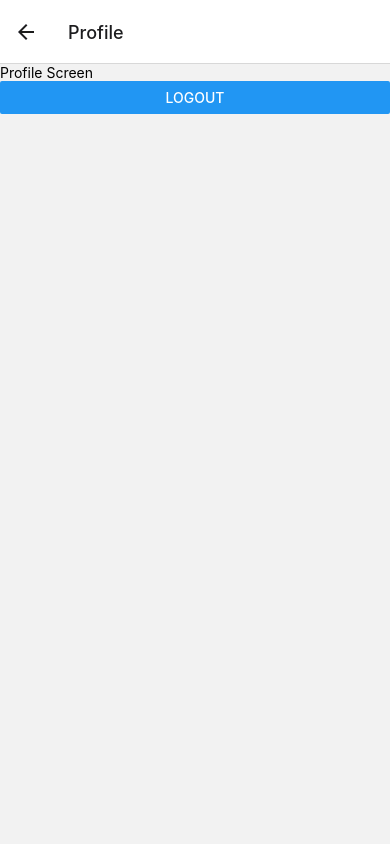
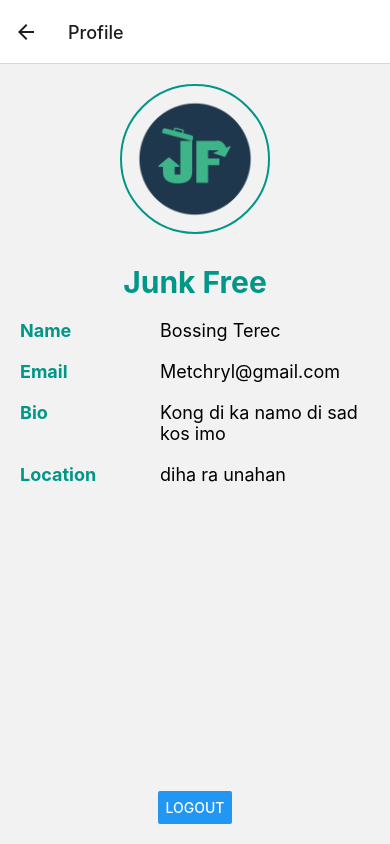
Before and after one commit to ProjJunkFree/JunkFree, a React Native app: screen /Profile in a window 390 px wide. Built offline with nearby package versions, Linux system fonts and the light colour scheme.

Commit message:
Pangan Profile Added

```diff
--- a/components/ProfileScreen.js
+++ b/components/ProfileScreen.js
@@ -1,19 +1,172 @@
-import React from "react";
-import { View, Text, Button } from "react-native";
+import React, { useState } from "react";
+import { View, Text, Button, Image, StyleSheet, TextInput } from "react-native";
 
-function ProfileScreen({ navigation }) {
+const ProfileScreen = ({ navigation }) => {
+  const [isEditing, setIsEditing] = useState(false);
+  const [user, setUser] = useState({
+    name: "Bossing Terec",
+    email: "Metchryl@gmail.com",
+    bio: "Kong di ka namo di sad kos imo",
+    location: "diha ra unahan",
+  });
+
   const handleLogout = () => {
     // Implement logout logic here
     // Navigate back to the Welcome screen or the authentication flow
     navigation.navigate("Welcome");
   };
 
+  const handleEdit = () => {
+    setIsEditing(!isEditing);
+  };
+
+  const handleSave = () => {
+    setIsEditing(false);
+    // Save the edited data
+    // You can update the user object here
+  };
+
   return (
-    <View>
-      <Text>Profile Screen</Text>
-      <Button title="Logout" onPress={handleLogout} />
+    <View style={styles.container}>
+      <View style={styles.imageContainer}>
+        <Image
+          source={require("../assets/images/junkfree_circle.png")}
+          style={styles.profileImage}
+        />
+      </View>
+      <Text style={styles.profileName}>Junk Free</Text>
+
+      <View style={styles.detailsContainer}>
+        <View style={styles.detailItem}>
+          <Text style={styles.detailLabel}>Name</Text>
+          {isEditing ? (
+            <TextInput
+              style={styles.editableText}
+              value={user.name}
+              placeholder="Enter your name"
+              onChangeText={(text) => setUser({ ...user, name: text })}
+              placeholderTextColor="#aaa"
+            />
+          ) : (
+            <Text style={styles.detailValue}>{user.name}</Text>
+          )}
+        </View>
+        <View style={styles.detailItem}>
+          <Text style={styles.detailLabel}>Email</Text>
+          {isEditing ? (
+            <TextInput
+              style={styles.editableText}
+              value={user.email}
+              placeholder="Enter your email"
+              onChangeText={(text) => setUser({ ...user, email: text })}
+              placeholderTextColor="#aaa"
+            />
+          ) : (
+            <Text style={styles.detailValue}>{user.email}</Text>
+          )}
+        </View>
+        <View style={styles.detailItem}>
+          <Text style={styles.detailLabel}>Bio</Text>
+          {isEditing ? (
+            <TextInput
+              style={styles.editableText}
+              value={user.bio}
+              placeholder="Enter your bio"
+              onChangeText={(text) => setUser({ ...user, bio: text })}
+              placeholderTextColor="#aaa"
+            />
+          ) : (
+            <Text style={styles.detailValue}>{user.bio}</Text>
+          )}
+        </View>
+        <View style={styles.detailItem}>
+          <Text style={styles.detailLabel}>Location</Text>
+          {isEditing ? (
+            <TextInput
+              style={styles.editableText}
+              value={user.location}
+              placeholder="Enter your location"
+              onChangeText={(text) => setUser({ ...user, location: text })}
+              placeholderTextColor="#aaa"
+            />
+          ) : (
+            <Text style={styles.detailValue}>{user.location}</Text>
+          )}
+        </View>
+      </View>
+
+      {isEditing && (
+        <View style={styles.saveContainer}>
+          <Button title="Save" onPress={handleSave} />
+        </View>
+      )}
+      {!isEditing && (
+        <View style={styles.logoutContainer}>
+          <Button title="Logout" onPress={handleLogout} />
+        </View>
+      )}
     </View>
   );
-}
+};
+
+const styles = StyleSheet.create({
+  container: {
+    flex: 1,
+    alignItems: "center",
+    justifyContent: "flex-start",
+    padding: 20,
+    backgroundColor: "#f2f2f2",
+  },
+  imageContainer: {
+    alignItems: "center",
+    marginBottom: 20,
+  },
+  profileImage: {
+    width: 150,
+    height: 150,
+    borderRadius: 75,
+    borderWidth: 2,
+    borderColor: "#009688",
+  },
+  profileName: {
+    fontSize: 30,
+    fontWeight: "bold",
+    marginTop: 10,
+    color: "#009688",
+  },
+  detailsContainer: {
+    width: "100%",
+    marginTop: 20,
+  },
+  detailItem: {
+    flexDirection: "row",
+    justifyContent: "space-between",
+    marginBottom: 20,
+  },
+  detailLabel: {
+    fontWeight: "bold",
+    fontSize: 18,
+    color: "#009688",
+  },
+  detailValue: {
+    fontSize: 18,
+    width: "60%",
+  },
+  editableText: {
+    fontSize: 18,
+    width: "60%",
+    borderColor: "#009688",
+    borderBottomWidth: 1,
+    marginBottom: 10,
+    paddingBottom: 2,
+    color: "#333",
+  },
+  saveContainer: {
+    marginBottom: 20,
+  },
+  logoutContainer: {
+    marginTop: "auto",
+  },
+});
 
 export default ProfileScreen;
```
